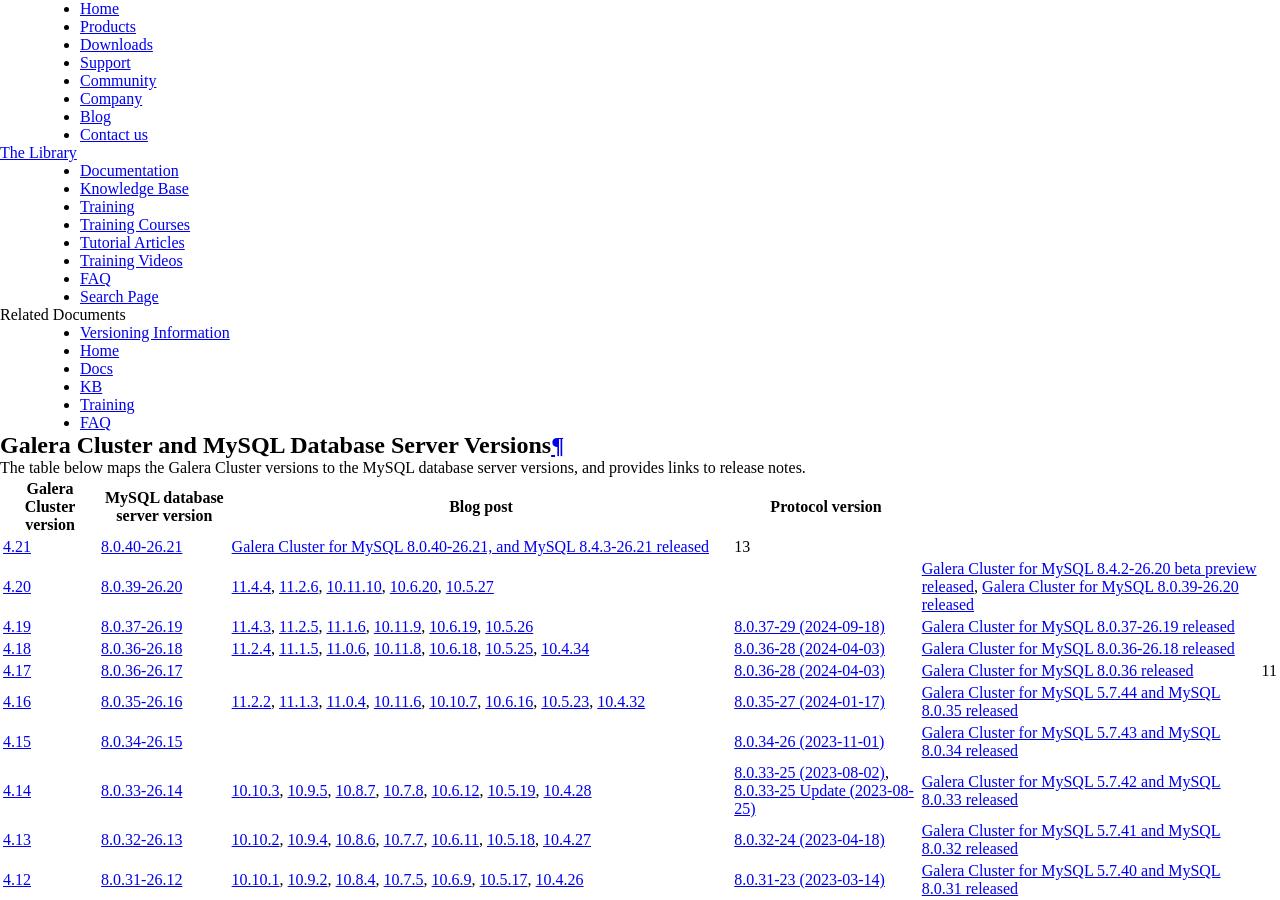
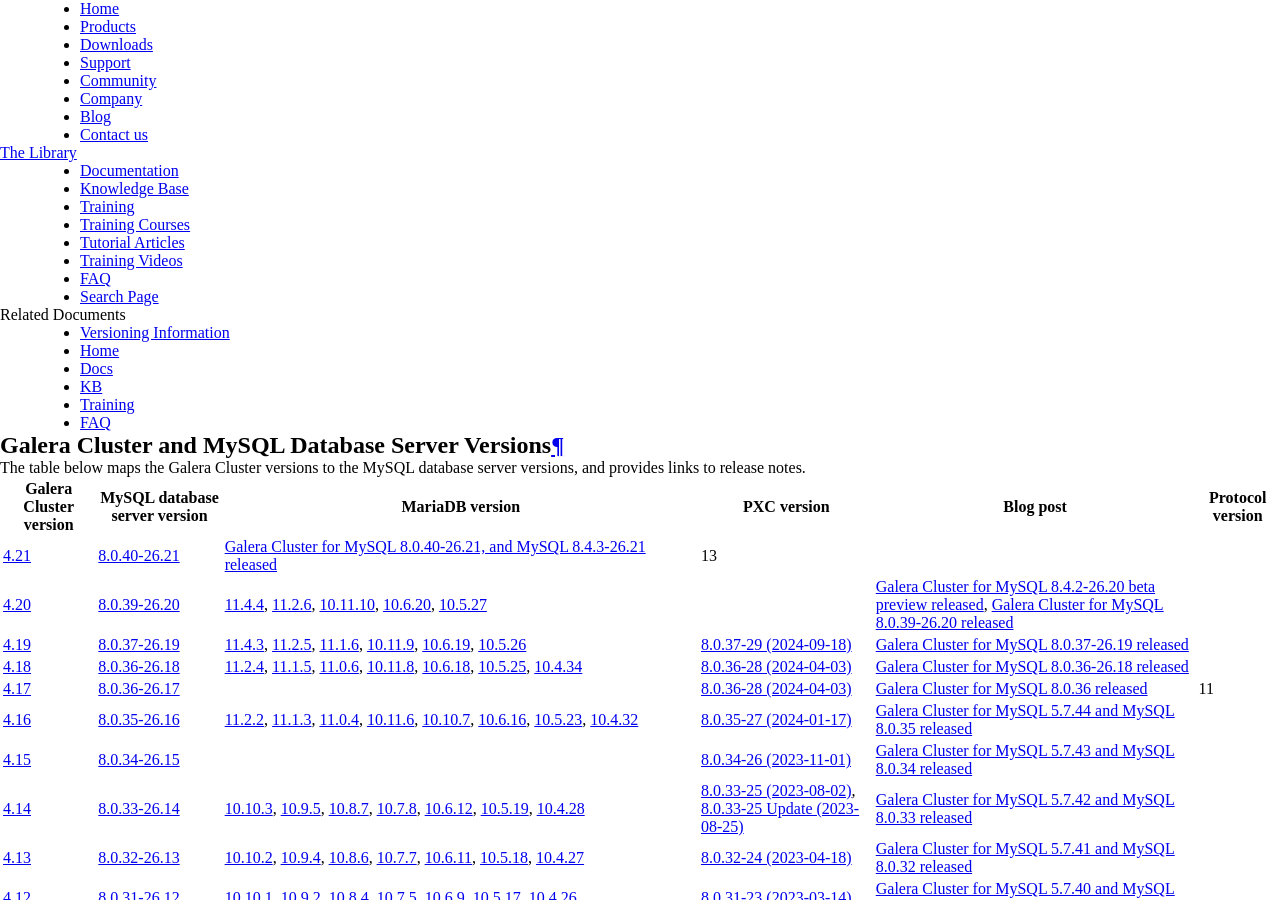
Before and after one commit to codership/documentation, a Sphinx documentation site: the page built from galeracluster/source/documentation/versions-and-release-notes.rst, in a window 1280 px wide and 900 px high. Built offline with Sphinx 7.4.7, drawn with Linux system fonts in a browser that asks for light colours; comment, search, counter and statistics services are not loaded.

Commit message:
Table header fixed.

```diff
--- a/galeracluster/source/documentation/versions-and-release-notes.rst
+++ b/galeracluster/source/documentation/versions-and-release-notes.rst
@@ -62,7 +62,7 @@ The table below maps the Galera Cluster versions to the  MySQL database server v
 
 .. csv-table::
    :class: doc-options
-   :header: "Galera Cluster version", "MySQL database server version", "Blog post", "Protocol version"
+   :header: "Galera Cluster version", "MySQL database server version", "MariaDB version", "PXC version", "Blog post", "Protocol version"
 
    "`4.21 <https://releases.galeracluster.com/galera-4.21/release-notes-galera-26.4.21.txt>`_", "`8.0.40-26.21 <https://releases.galeracluster.com/mysql-wsrep-8.0.40-26.21/release-notes-mysql-wsrep-8.0.40-26.21.txt>`_", "`Galera Cluster for MySQL 8.0.40-26.21, and MySQL 8.4.3-26.21 released <https://galeracluster.com/2024/12/galera-cluster-for-mysql-8-0-40-26-21-and-mysql-8-4-3-26-21-released>`_", "13"
    "`4.20 <https://releases.galeracluster.com/galera-4.20/release-notes-galera-26.4.20.txt>`_", "`8.0.39-26.20 <https://releases.galeracluster.com/mysql-wsrep-8.4.2-26.20/release-notes-mysql-wsrep-8.4.2-26.20.txt>`_", "`11.4.4 <https://mariadb.com/kb/en/mariadb-11-4-4-release-notes/>`_, `11.2.6 <https://mariadb.com/kb/en/mariadb-11-2-6-release-notes/>`_, `10.11.10 <https://mariadb.com/kb/en/mariadb-10-11-10-release-notes/>`_, `10.6.20 <https://mariadb.com/kb/en/mariadb-10-6-20-release-notes/>`_, `10.5.27 <https://mariadb.com/kb/en/mariadb-10-5-27-release-notes/>`_", "", "`Galera Cluster for MySQL 8.4.2-26.20 beta preview released <https://galeracluster.com/2024/08/galera-cluster-for-mysql-8-4-2-26-20-beta-preview-released/>`_, `Galera Cluster for MySQL 8.0.39-26.20 released <https://galeracluster.com/2024/08/galera-cluster-for-mysql-8-0-39-26-20-released/>`_", ""
```
